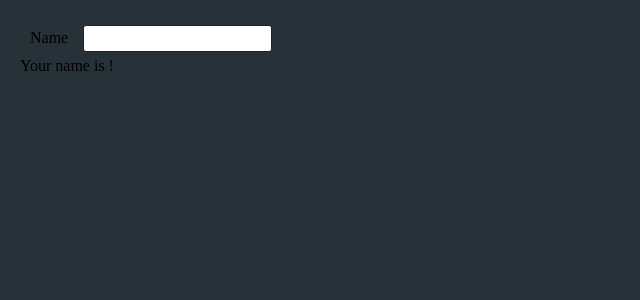
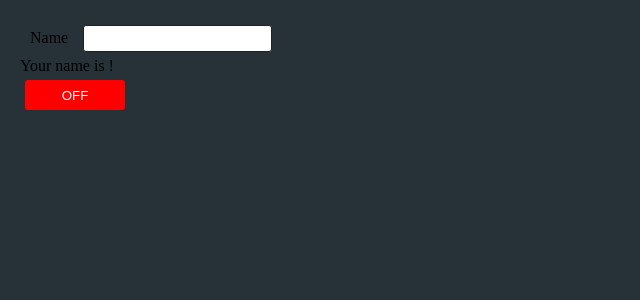
Before and after one commit to fireflower0/electron-minimal, a React app: page / in a window 1280 px wide. Shown: the top 300 px of the page, without its empty margins (0-640 px from the left). Built offline with nearby package versions, Linux system fonts and the light colour scheme.

Commit message:
Add a Button

```diff
--- /dev/null
+++ b/src/components/atoms/Button.tsx
@@ -0,0 +1,29 @@
+import React from 'react';
+import styled from 'styled-components';
+
+const ButtonWrapper = styled.button`
+  margin: 5px;
+  padding: 5px;
+  margin-left: 5px;
+  border: none;
+  border-radius: 3px;
+`;
+
+interface IFProps {
+  labelText: string;
+  styles: {
+    width: string;
+    height: string;
+    color: string;
+    backgroundColor: string;
+  };
+  onClick: () => void;
+}
+
+const Button: React.FC<IFProps> = props => (
+  <ButtonWrapper style={props.styles} onClick={props.onClick}>
+    {props.labelText}
+  </ButtonWrapper>
+);
+
+export default Button;
--- a/src/index.tsx
+++ b/src/index.tsx
@@ -2,6 +2,7 @@ import React, { useState, useEffect } from 'react';
 import { render } from 'react-dom';
 import styled from 'styled-components';
 import LabeledTextBox from './components/molecules/LabeledTextBox';
+import Button from './components/atoms/Button';
 
 const FormWrapper = styled.div`
   margin: 10px;
@@ -17,11 +18,41 @@ const App = () => {
   }, []);
 
   const [text, setText] = useState('');
+  const [sw, setSw] = useState('off');
+
+  const buttonStyle1 = {
+    width: '100px',
+    height: '30px',
+    color: 'white',
+    backgroundColor: 'green',
+  };
+
+  const buttonStyle2 = {
+    width: '100px',
+    height: '30px',
+    color: 'white',
+    backgroundColor: 'red',
+  };
 
   return (
     <FormWrapper>
       <LabeledTextBox labelText="Name" value={text} setValue={setText} />
       Your name is {text} !
+      <div>
+        {sw === 'on' ? (
+          <Button
+            labelText="ON"
+            styles={buttonStyle1}
+            onClick={() => setSw('off')}
+          />
+        ) : (
+          <Button
+            labelText="OFF"
+            styles={buttonStyle2}
+            onClick={() => setSw('on')}
+          />
+        )}
+      </div>
     </FormWrapper>
   );
 };
--- a/src/main.ts
+++ b/src/main.ts
@@ -2,8 +2,8 @@ import { app, BrowserWindow } from 'electron';
 
 const createWindow = (): void => {
   const win = new BrowserWindow({
-    width: 500,
-    height: 500,
+    width: 1200,
+    height: 600,
     webPreferences: {
       nodeIntegration: false,
       nodeIntegrationInWorker: false,
@@ -12,7 +12,7 @@ const createWindow = (): void => {
   });
   win.loadFile('./index.html');
   // 開発者ツールを起動する
-  // win.webContents.openDevTools();
+  win.webContents.openDevTools();
 };
 
 app.whenReady().then(createWindow);
```
